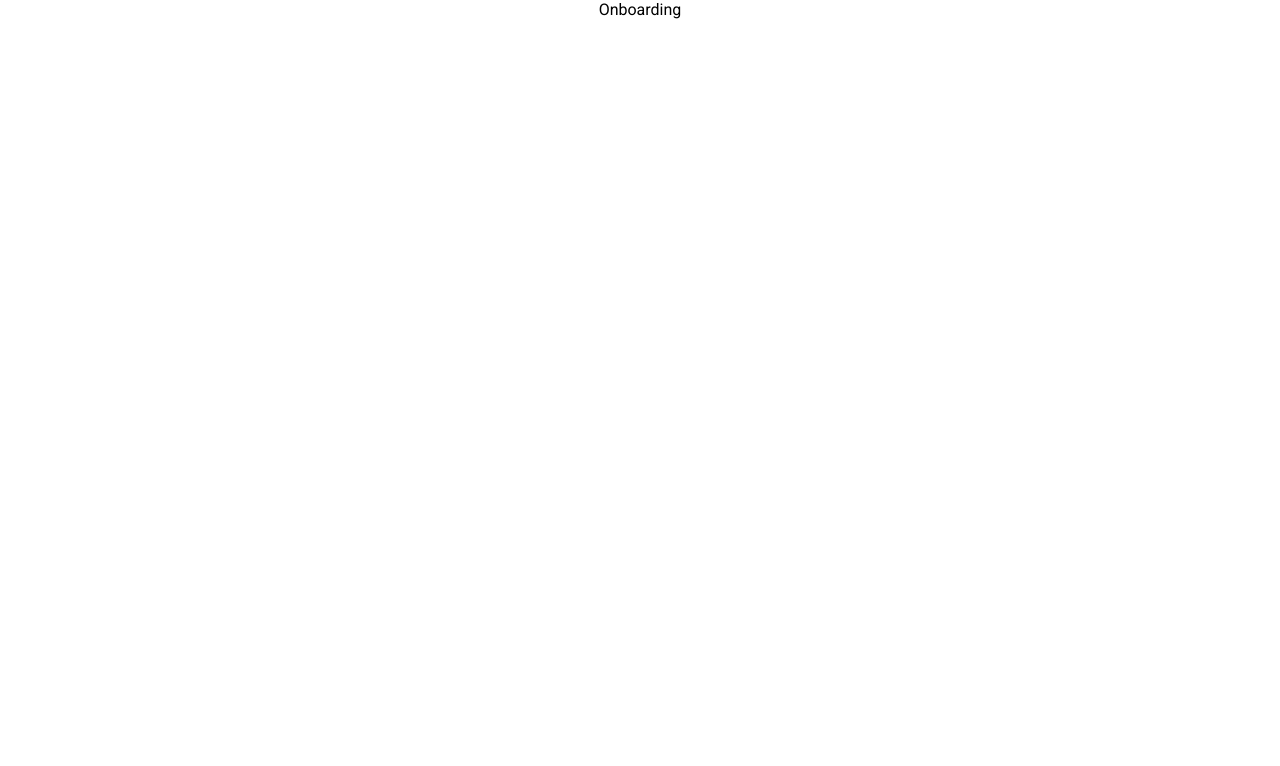
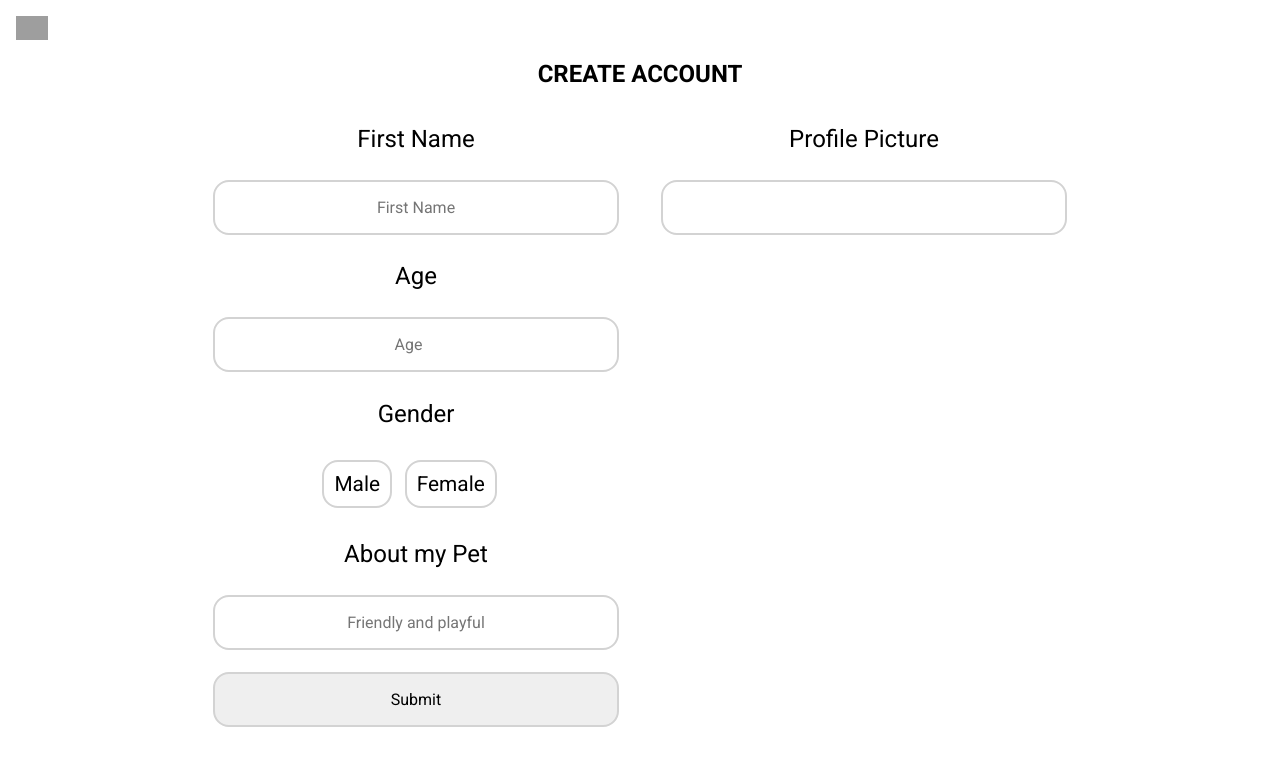
Before and after one commit to mylenavendramini/tinpet-final, a React (Vite) app in the folder frontend/: page /onboarding in a window 1280 px wide. Shown: the top 766 px of the page. Built offline with nearby package versions, Linux system fonts and the light colour scheme; grey boxes are pictures that could not be loaded.

Commit message:
feat: onboarding page styled

```diff
--- a/frontend/index.html
+++ b/frontend/index.html
@@ -2,16 +2,11 @@
 <html lang="en">
   <head>
     <meta charset="UTF-8" />
-    <link
-      rel="icon"
-      type="image/svg+xml"
-      href="/tinder-icon.svg"
-    />
     <meta
       name="viewport"
       content="width=device-width, initial-scale=1.0"
     />
-    <title>Vite + React</title>
+    <title>TinPet</title>
   </head>
   <body>
     <div id="root"></div>
--- a/frontend/src/components/Nav.jsx
+++ b/frontend/src/components/Nav.jsx
@@ -1,4 +1,4 @@
-import logo from '../../public/tinder-icon.svg';
+import logo from '../assets/icon.svg';
 
 const Nav = ({ setShowModal, showModal, setIsSignUp }) => {
   const handleClick = () => {
--- a/frontend/src/index.css
+++ b/frontend/src/index.css
@@ -130,3 +130,62 @@ nav .btn-nav:disabled {
   cursor: pointer;
   background-color: gainsboro;
 }
+/* Onboarding page */
+
+.onboarding form {
+  display: flex;
+  justify-content: center;
+}
+
+.onboarding form label {
+  margin: 1rem 0;
+  font-size: x-large;
+}
+
+.onboarding form section {
+  display: flex;
+  flex-direction: column;
+  padding: 1.3rem;
+  width: 35%;
+}
+
+.onboarding form input {
+  padding: 1rem 2rem;
+  margin: 0.7rem 0;
+  font-size: 1rem;
+  border: solid 2px lightgray;
+  border-radius: 1rem;
+}
+
+.onboarding form .multiple-input-container{
+  display: flex;
+  flex-direction: row;
+  justify-content: center;
+
+}
+
+.onboarding form .multiple-input-container label {
+  padding: 10px;
+  border: solid 2px lightgray;
+  border-radius: 1rem;
+  margin-right: 0.8rem;
+  transition: all 0.3s;
+  font-size: 1.3rem;
+}
+
+.onboarding form  input[type='radio'] {
+  display: none;
+}
+
+.onboarding form  input[type='radio']:checked + label {
+  border: solid 2px #025464;
+  color: #025464;
+}
+
+.onboarding form  input[type='submit']:hover {
+  background-color: rgb(235, 235, 235);
+}
+
+.onboarding form  input[type='submit']:active {
+  background-color: #47A992;
+}
--- a/frontend/src/pages/Onboarding.jsx
+++ b/frontend/src/pages/Onboarding.jsx
@@ -1,5 +1,104 @@
+import Nav from '../components/Nav';
+import { useState } from 'react';
+
 const Onboarding = () => {
-  return <div>Onboarding</div>;
+  const handleSubmit = (e) => {
+    e.preventDefault();
+    console.log('Submited');
+  };
+
+  const handleChange = () => {
+    console.log('change');
+  };
+
+  return (
+    <>
+      <Nav
+        setShowModal={() => {}}
+        showModal={false}
+      />
+      <div className='onboarding'>
+        <h2>CREATE ACCOUNT</h2>
+
+        <form onSubmit={handleSubmit}>
+          <section>
+            <label htmlFor='first_name'>First Name</label>
+            <input
+              type='text'
+              name='first_name'
+              id='first_name'
+              placeholder='First Name'
+              required={true}
+              value={''}
+              onChange={handleChange}
+            />
+            <label>Age</label>
+            <input
+              type='number'
+              name='age'
+              id='age'
+              placeholder='Age'
+              required={true}
+              value={''}
+              onChange={handleChange}
+            />
+            <label>Gender</label>
+            <div className='multiple-input-container'>
+              <input
+                id='male-gender'
+                type='radio'
+                name='gender'
+                placeholder='Gender'
+                value='male'
+                checked={false}
+                onChange={handleChange}
+              />
+
+              <label htmlFor='male-gender'>Male</label>
+              <input
+                id='female-gender'
+                type='radio'
+                name='gender'
+                placeholder='Gender'
+                value='female'
+                checked={false}
+                onChange={handleChange}
+              />
+              <label htmlFor='female-gender'>Female</label>
+            </div>
+
+            <label htmlFor='about'>About my Pet</label>
+            <input
+              id='about'
+              type='text'
+              name='about'
+              required={true}
+              placeholder='Friendly and playful'
+              value={''}
+              onChange={handleChange}
+            />
+            <input
+              type='submit'
+              value='Submit'
+            />
+          </section>
+
+          <section>
+            <label htmlFor='about'>Profile Picture</label>
+            <input
+              id='url'
+              type='url'
+              name='url'
+              required={true}
+              value={''}
+              onChange={handleChange}
+            />
+            <div className='photo-container'></div>
+          </section>
+        </form>
+      </div>
+    </>
+  );
 };
 
 export default Onboarding;
```
Also changed, not shown: frontend/public/tinder-icon.svg (deleted).
